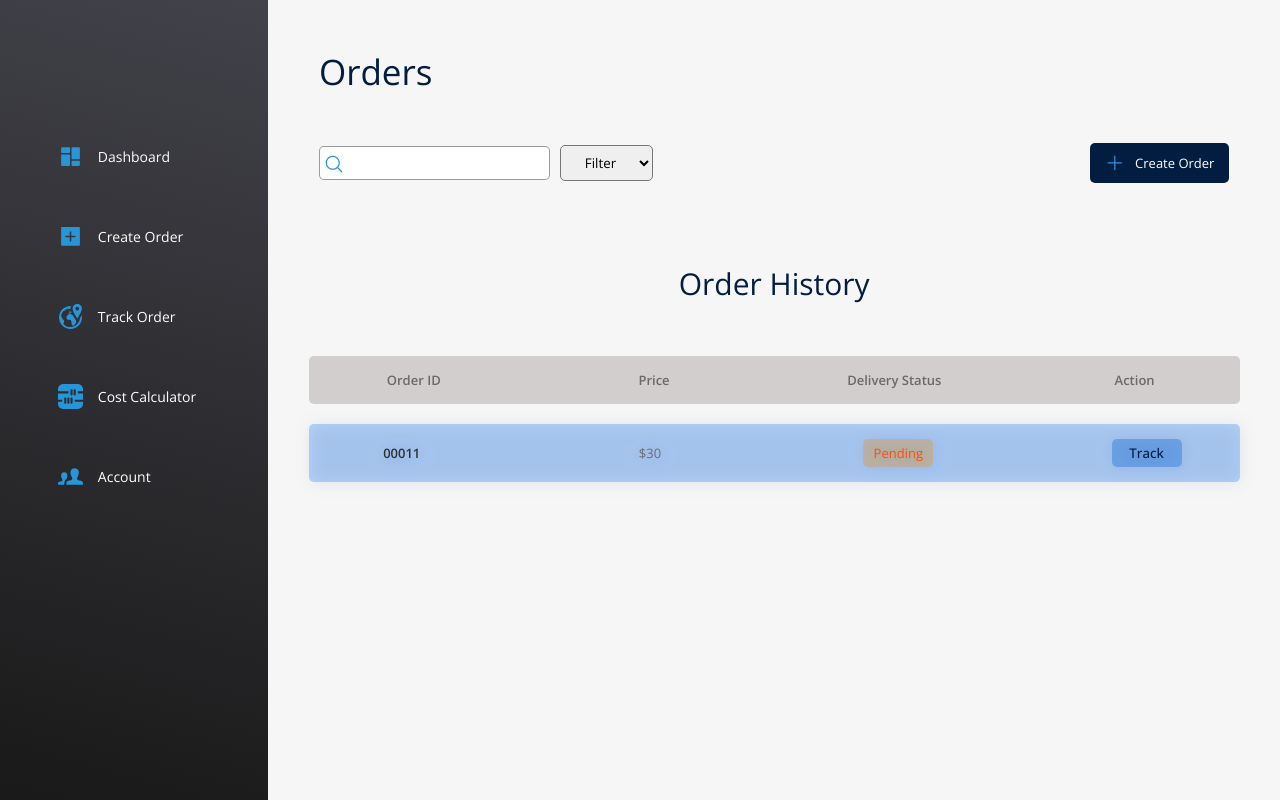
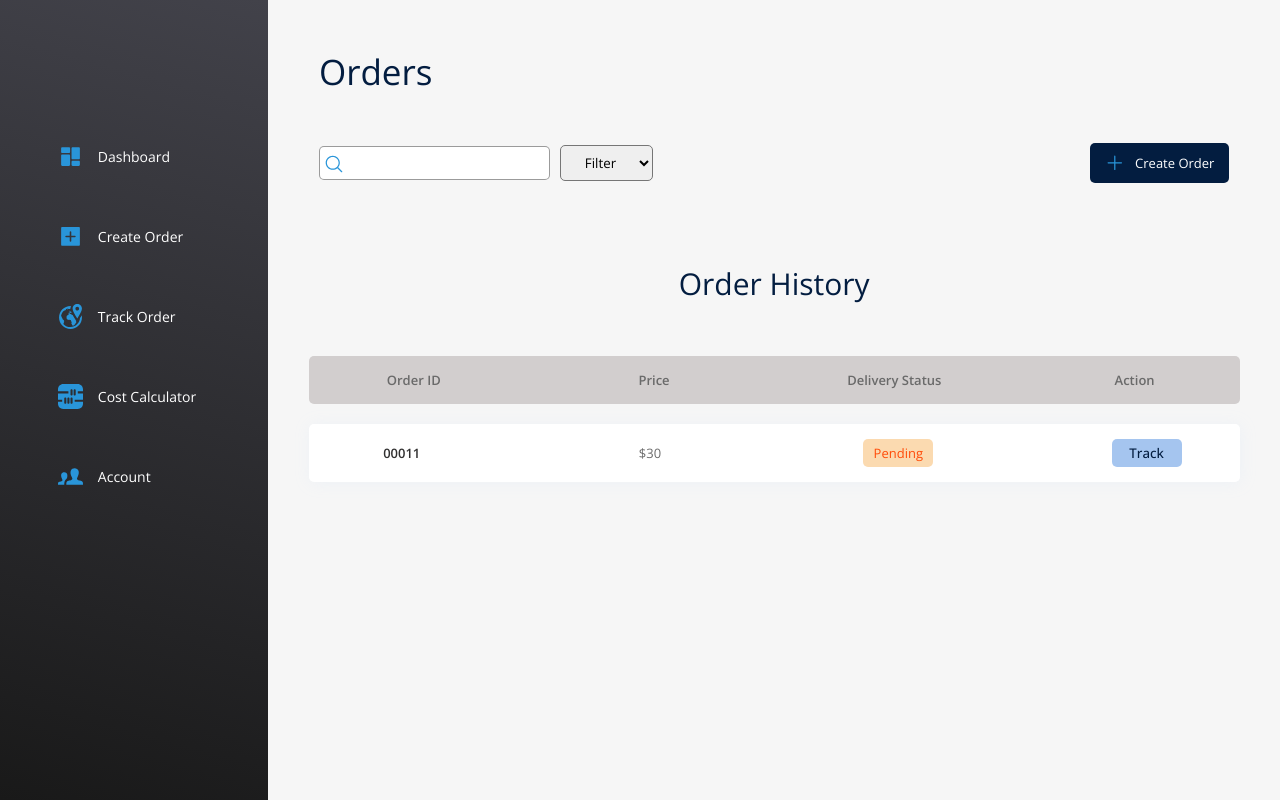
Before and after one commit to rambey-coder/checkit-enterprise, a React (Create React App) app: page /track-order in a window 1280 px wide. Built offline with nearby package versions, Linux system fonts and the light colour scheme; sample sign-in values are in the browser's storage.

Commit message:
style: change background color

```diff
--- a/src/pages/TrackOrder/TrackOrder.module.css
+++ b/src/pages/TrackOrder/TrackOrder.module.css
@@ -134,10 +134,10 @@
   align-items: center;
   justify-content: space-between;
   margin: 20px 0;
-  background: #277def50;
+  background: #fff;
   padding: 15px 0;
   border-radius: 5px;
-  filter: drop-shadow(1px 1px 8px #03419350);
+  filter: drop-shadow(1px 1px 8px #b2d2fd1d);
 }
 
 .user_list:hover {
```
